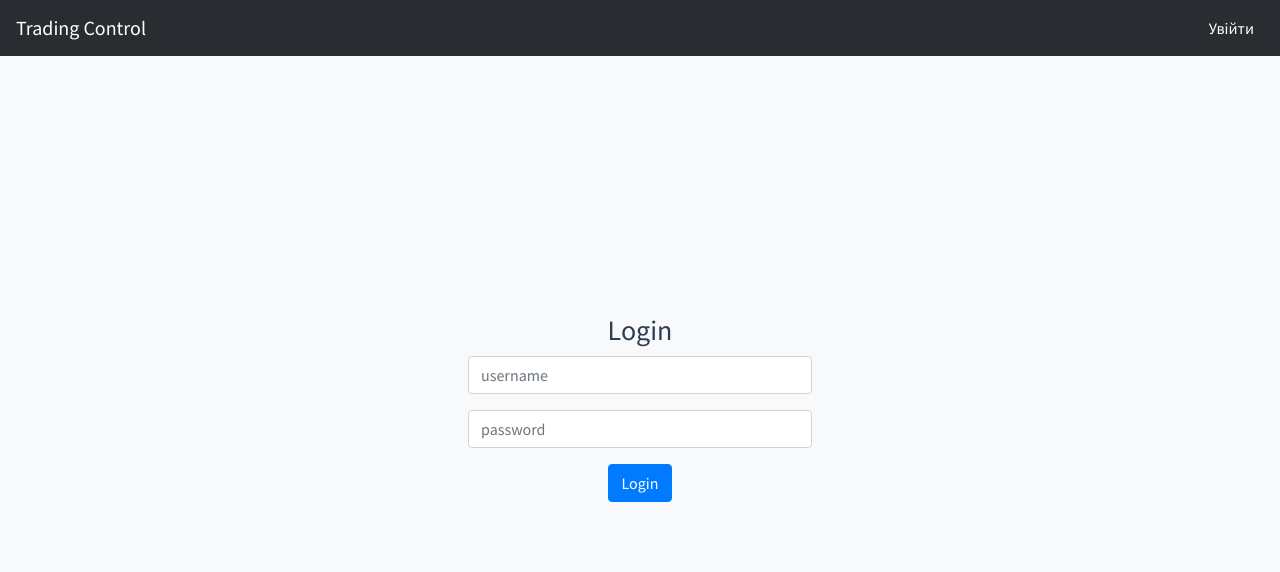
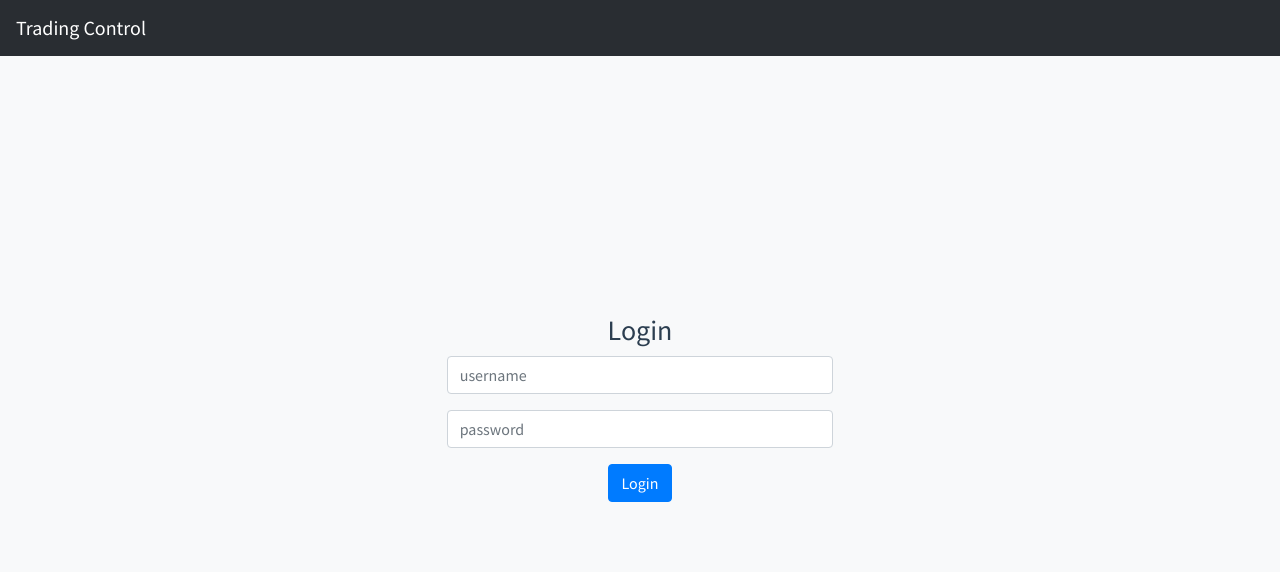
Before and after one commit to maksymrudiuk/tradingcontrol, a Vue app in the folder frontend/: page /sign-in in a window 1280 px wide. Shown: the top 572 px of the page. Built offline with nearby package versions, Linux system fonts and the light colour scheme.

Commit message:
Fix Time zone in Django & fix login button in navbar

```diff
--- a/frontend/src/components/Greeting.vue
+++ b/frontend/src/components/Greeting.vue
@@ -32,7 +32,7 @@
 
 <script>
 export default {
-  name: 'Greeting'
+  name: 'Greeting',
 }
 </script>
 
--- a/frontend/src/components/content/nav/Sidebar.vue
+++ b/frontend/src/components/content/nav/Sidebar.vue
@@ -1,5 +1,5 @@
 <template>
-  <nav class="col-lg-2 col-md-2 d-none d-lg-block d-md-block bg-light sidebar">
+  <nav class="col-lg-2 col-md-2 col-sm-1 bg-light sidebar">
     <div class="sidebar-sticky">
       <!--
       <div class="about-user">
--- a/frontend/src/components/navigation/Navigation.vue
+++ b/frontend/src/components/navigation/Navigation.vue
@@ -18,7 +18,7 @@
             <li v-if="isAuthenticated" @click="logout" class="nav-item active nav-tip">
               <span class="nav-link">Вийти</span>
             </li>
-            <li v-if="!isAuthenticated && !authLoading" class="nav-item active nav-tip">
+            <li v-if="!isAuthenticated && !authLoading && !isLoginPage" class="nav-item active nav-tip">
               <router-link to="/sign-in" class="nav-link">Увійти</router-link>
             </li>
           </ul>
@@ -45,13 +45,16 @@
       this.$store.dispatch(AUTH_LOGOUT).then(() => {
         this.$router.push('/sign-in')
       })
-    }
+    },
   },
   computed: {
     ...mapGetters(['getProfile', 'isAuthenticated', 'isProfileLoaded']),
     ...mapState({
-      authLoading: state => state.auth.status === 'loading'
-    })
+      authLoading: state => state.auth.status === 'loading',
+    }),
+    isLoginPage: function () {
+      return this.$route.path === '/sign-in'
+    }
   },
   beforeMount () {
     if (this.isAuthenticated) { this.$store.dispatch(USER_REQUEST) }
--- a/frontend/src/components/sign-in/Sign-in.vue
+++ b/frontend/src/components/sign-in/Sign-in.vue
@@ -1,6 +1,6 @@
 <template>
   <div class="center-inside">
-    <form class="sign-in-form" @submit.prevent="login">
+    <form class="sign-in-form col-lg-4 offset-lg-4 col-md-4 offset-md-4 col-sm-8 offset-sm-2" @submit.prevent="login">
       <h3>Login</h3>
       <div v-if="isError" class="alert alert-danger" role="alert">
         Помилка аутентифікації
@@ -61,7 +61,7 @@
 
 .sign-in-form {
   width: 100%;
-  max-width: 30%;
+  /* max-width: 30%; */
   margin: auto;
   padding: 20px;
 }
```
Also changed, not shown: 1 other file (tests, documents, lock files or other folders).
